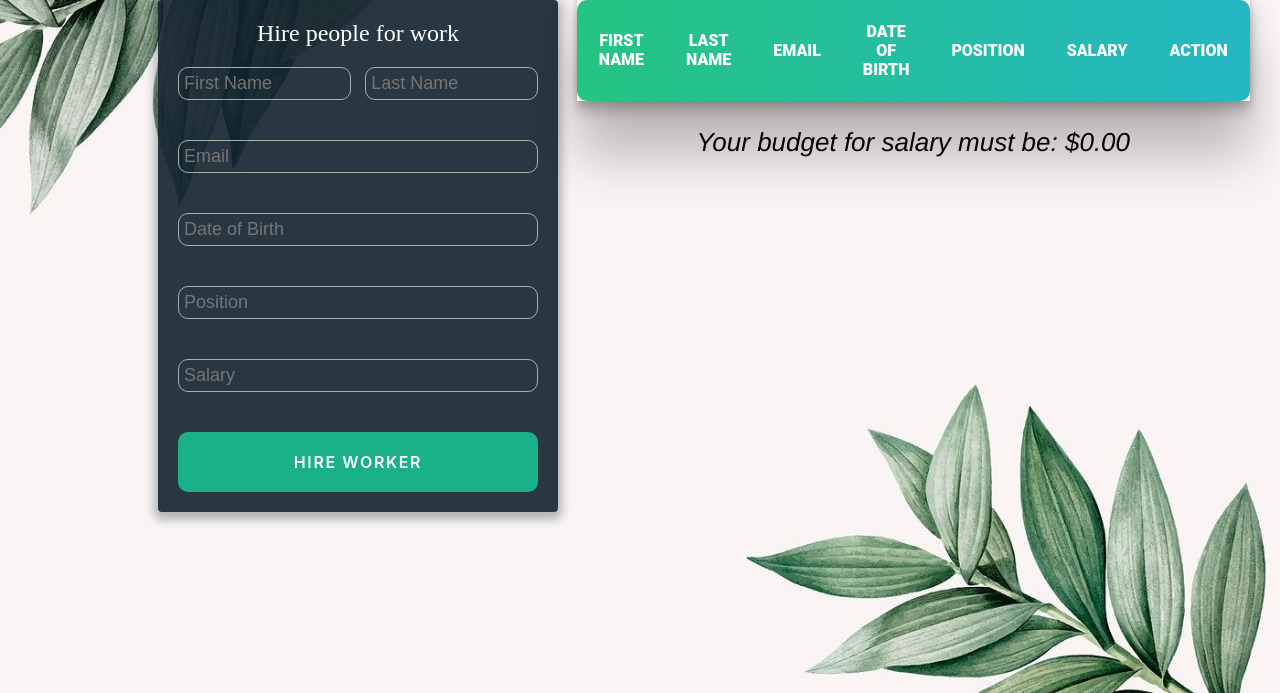
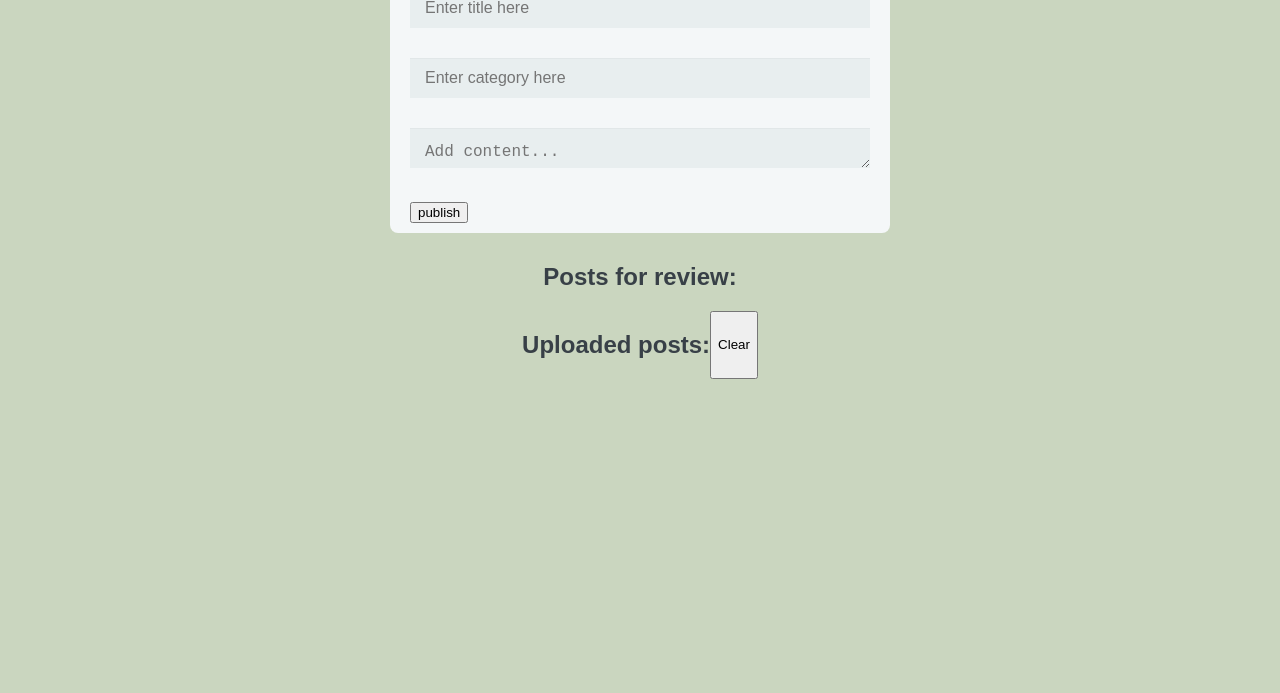
Before and after one commit to Boyan253/SOFTUNI-JS-ADVANCED, a website: page Advanced/Exam prep/index.html in a window 1280 px wide. Shown: the part 107-800 px from the top of the page. Drawn offline with Linux system fonts and the light colour scheme; files that its build step writes are made by us from their sources; files whose address does not match are found by name.

Commit message:
Add files via upload

```diff
--- a/Advanced/Exam prep/index.html
+++ b/Advanced/Exam prep/index.html
@@ -2,77 +2,61 @@
 <html lang="en">
 
 <head>
-    <meta charset="UTF-8">
-    <link rel="stylesheet" href="./style.css">
-    <title>Work Process</title>
+  <meta charset="UTF-8" />
+  <meta http-equiv="X-UA-Compatible" content="IE=edge" />
+  <meta name="viewport" content="width=device-width, initial-scale=1.0" />
+  <link rel="stylesheet" href="./style/css/styles.css" />
+  <title>Forum posts</title>
 </head>
 
 <body>
-    <h1>Work Process</h1>
 
-    <section id="hireForm">
-        <div class="form">
-            <div id="signup">
-                <h2>Hire people for work</h2>
-                <form>
-                    <div class="top-row">
-                        <div class="fname">
-                            <label></label>
-                            <input id="fname" type="text" placeholder="First Name">
-                        </div>
-                        <div class="lname">
-                            <label></label>
-                            <input id="lname" type="text" placeholder="Last Name">
+  <body>
+    <div id="main-container">
+      <div id="left-container">
+
+        <div id="newPost" class="container">
+
+          <form class="newPostContent">
+            <h1>Add New Post</h1>
+            <input type="text" placeholder="Enter title here" id="post-title" />
+
+            <input type="text" placeholder="Enter category here" id="post-category" />
+
+            <textarea placeholder="Add content..." id="post-content"></textarea>
+
+            <button type="button" id="publish-btn">publish</button>
+          </form>
         </div>
       </div>
-                    <div class="email">
-                        <label></label>
-                        <input id="email" type="email" placeholder="Email">
-                    </div>
-                    <div class="birth">
-                        <label></label>
-                        <input id="birth" type="text" placeholder="Date of Birth">
-                    </div>
-                    <div class="position">
-                        <label></label>
-                        <input id="position" type="text" placeholder="Position">
-                    </div>
-                    <div class="salary">
-                        <label></label>
-                        <input id="salary" type="number" placeholder="Salary">
-                    </div>
-                    <button id="add-worker" type="submit" class="button button-block">Hire Worker</button>
-                </form>
-            </div>
-    </section>
 
-    <section id="table">
-        <div class="tbl-header">
-            <table>
-                <thead>
-                    <tr>
-                        <th>First Name</th>
-                        <th>Last Name</th>
-                        <th>Email</th>
-                        <th>Date of Birth</th>
-                        <th>Position</th>
-                        <th>Salary</th>
-                        <th>Action</th>
-                    </tr>
-                </thead>
-            </table>
+      <div id="middle-container">
+
+        <div id="relatedPosts" class="container">
+
+          <div class="bar title-bar">
+            <h2>Posts for review:</h2>
           </div>
 
-        <div class="tbl-content">
-            <table>
-                <tbody id="tbody">
 
-                </tbody>
-            </table>
+          <ul id="review-list">
+
+          </ul>
+
         </div>
-        <p id='message'>Your budget for salary must be: $<span id="sum">0.00</span></p>
-    </section>
+        <div id="published-container">
+          <div class="container">
+            <div class="bar title-bar">
+              <h2>Uploaded posts:</h2>
+            </div>
 
+            <ul id="published-list">
+
+            </ul>
+
+            <button id="clear-btn">Clear</button>
+          </div>
+        </div>
         <script src="./app.js"></script>
   </body>
 
```
Lines whose indentation alone changed are shown as unchanged.
